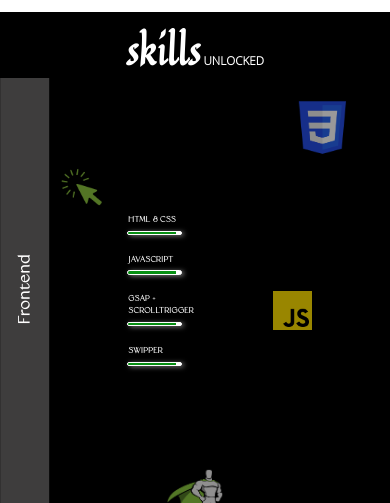
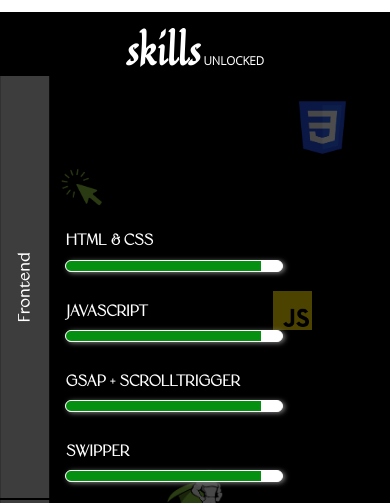
Before and after one commit to WebWithAstha/codsoft-myportfolio, a plain HTML site: page index.html in a window 390 px wide. Shown: the part 1497-2000 px from the top of the page. Drawn offline with nearby package versions, Linux system fonts and the light colour scheme; a script that the page names is missing.

Commit message:
responsive code updated

```diff
--- a/index.html
+++ b/index.html
@@ -39,7 +39,7 @@
     <div id="main">
         <div id="page1">
             <div class="p1box" id="p1box1">
-                <img src="img/profile.jpg" alt="">
+                <!-- <img src="img/profile.jpg" alt=""> -->
             </div>
             <div class="p1box" id="p1box2">
                 <p>Hello! I'm <span>Astha Lodhi</span>, a frontend developer passionate about creating visually
--- a/style.css
+++ b/style.css
@@ -140,6 +140,7 @@ html,body{
     background-color: black;
 }
 #p1box1{
+    background-color: #a7a5a5;
     width: 35vmax;
     height: 45vw;
     overflow: hidden;
@@ -426,7 +427,7 @@ img{
 }
 .progress-fill{
     position: absolute;
-    width: 70%;
+    width: 60%;
     height: 100%;
     background-color: #069012;
 }
@@ -646,7 +647,6 @@ img{
 }
 #greet h1{
     font-size: 1vw;
-
 }
 
 @media (max-width:600px) {
@@ -718,10 +718,13 @@ img{
         z-index: 22;
         display: flex;
         flex-direction: row;
-        gap: 20vw;
+        gap: 4vw;
         height: 50%;
         width: 100%;
         align-items: center;
+    }
+    #page3 .skill-part1{
+        align-items: flex-end;
     }
     #page3 .skill-parts h2{
         writing-mode: vertical-rl;
@@ -729,22 +732,28 @@ img{
         font-size: 4vw;
         text-align: center;
         background-color: transparent;
-        background-color: rgba(181, 178, 178, 0.345);
+        background-color: #b5b2b258;
         height: 100%;
         padding: 2vw 4vw;
         border: none;
 
     }
     #page3 .skill-div{
+        width: 80%;
         display: flex;
         flex-direction: column;
-        gap: 5vw;
+        gap: 9vw;
+        padding-bottom: 5vw;
     }
     #page3 .skill-parts .skill{
-        gap: 1vw;
+        width: 100%;
+        gap: 3vw;
+    }
+    .skill .progress{
+        height: 3vw;
     }
     #page3 .skill-parts h3{
-        font-size: 2.1vw;
+        font-size: 4vw;
         line-height: 3vw;
     }
     #page3 .icon-box{
@@ -755,7 +764,7 @@ img{
     #page3 .icon-box img{
         z-index: 1;
         width: 15vw;
-        opacity: .6;
+        opacity: .3;
     }
     #page3 .icon-box .html{
         left: 65%;
@@ -849,6 +858,8 @@ img{
     #footer .colms h4 a{
         font-size: 3vw;
     }
-
+    #greet h1{
+        font-size: 2.5vw;
+    }
 
 }
```
